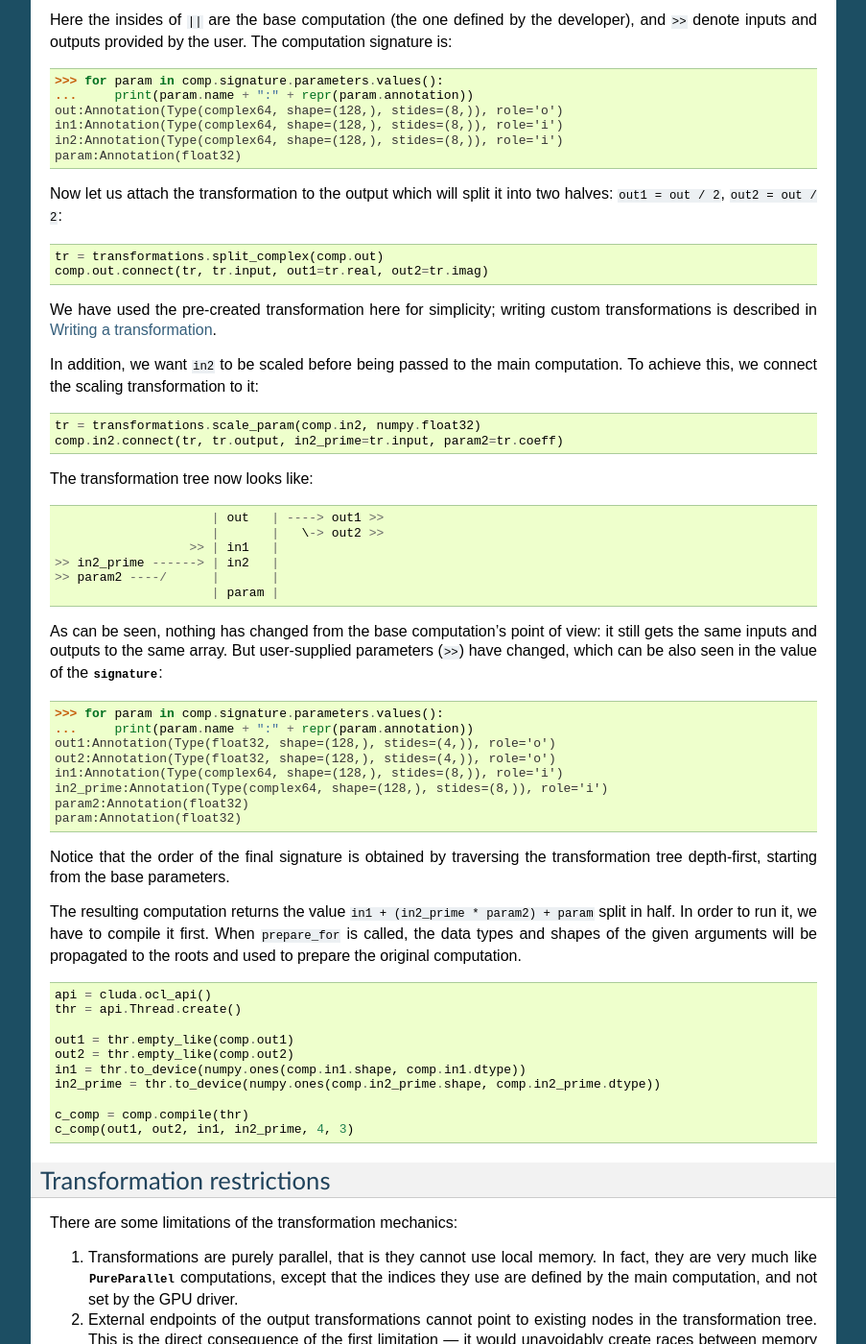
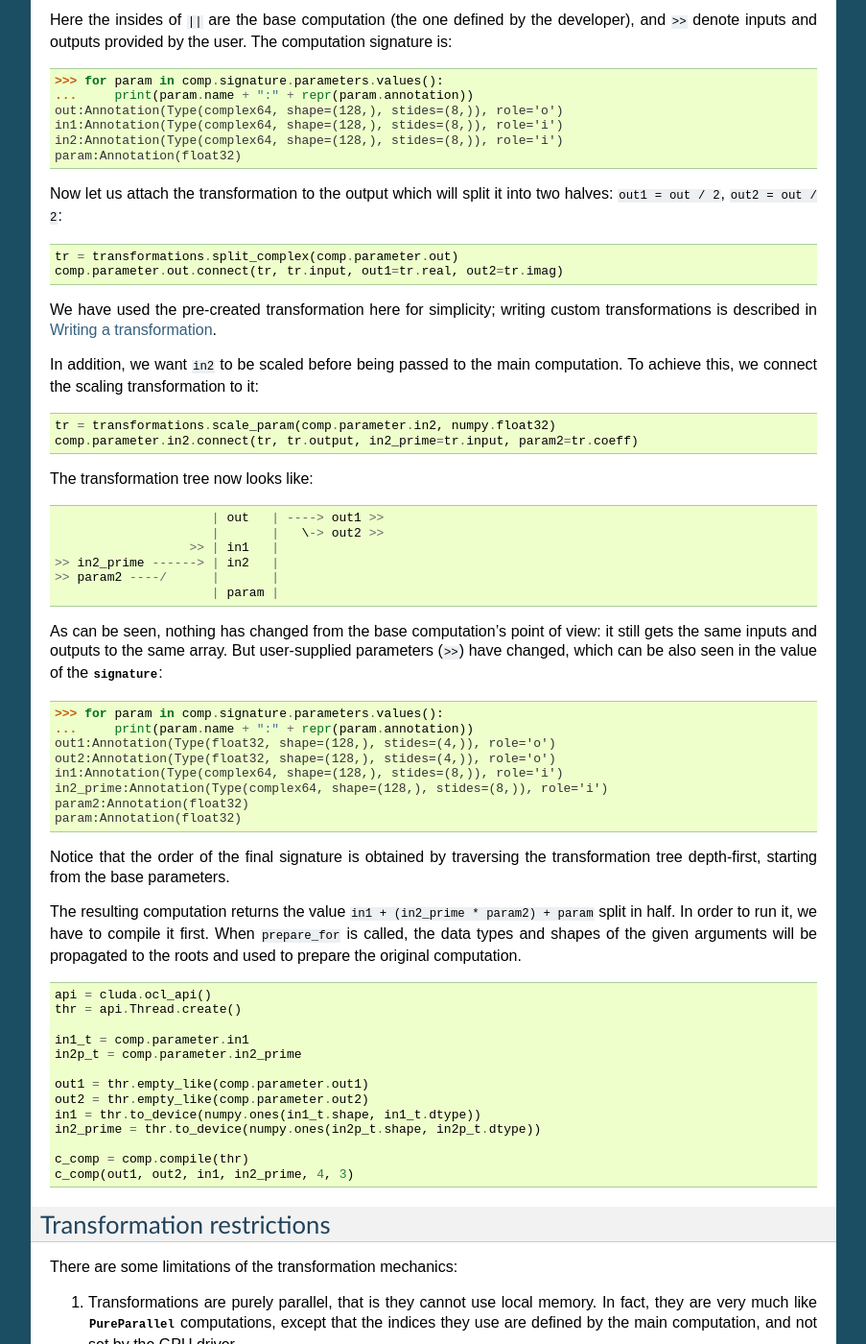
Before and after one commit to fjarri/reikna, a Sphinx documentation site: the page built from doc/source/tutorial-basic.rst, in a window 1280 px wide and 1400 px high, scrolled down 1409 px. Shown: the whole window at 96% size, without its empty margins (198-1101 px from the left). Built offline with Sphinx 7.4.7, drawn with Linux system fonts in a browser that asks for light colours.

Commit message:
doc: fixed doctests to work with ``parameter`` attribute of computations

```diff
--- a/doc/source/tutorial-basic.rst
+++ b/doc/source/tutorial-basic.rst
@@ -88,8 +88,8 @@ Now let us attach the transformation to the output which will split it into two
 
 .. testcode:: transformation_example
 
-    tr = transformations.split_complex(comp.out)
-    comp.out.connect(tr, tr.input, out1=tr.real, out2=tr.imag)
+    tr = transformations.split_complex(comp.parameter.out)
+    comp.parameter.out.connect(tr, tr.input, out1=tr.real, out2=tr.imag)
 
 We have used the pre-created transformation here for simplicity; writing custom transformations is described in :ref:`tutorial-advanced-transformation`.
 
@@ -98,8 +98,8 @@ To achieve this, we connect the scaling transformation to it:
 
 .. testcode:: transformation_example
 
-    tr = transformations.scale_param(comp.in2, numpy.float32)
-    comp.in2.connect(tr, tr.output, in2_prime=tr.input, param2=tr.coeff)
+    tr = transformations.scale_param(comp.parameter.in2, numpy.float32)
+    comp.parameter.in2.connect(tr, tr.output, in2_prime=tr.input, param2=tr.coeff)
 
 The transformation tree now looks like:
 
@@ -137,10 +137,13 @@ When ``prepare_for`` is called, the data types and shapes of the given arguments
     api = cluda.ocl_api()
     thr = api.Thread.create()
 
-    out1 = thr.empty_like(comp.out1)
-    out2 = thr.empty_like(comp.out2)
-    in1 = thr.to_device(numpy.ones(comp.in1.shape, comp.in1.dtype))
-    in2_prime = thr.to_device(numpy.ones(comp.in2_prime.shape, comp.in2_prime.dtype))
+    in1_t = comp.parameter.in1
+    in2p_t = comp.parameter.in2_prime
+
+    out1 = thr.empty_like(comp.parameter.out1)
+    out2 = thr.empty_like(comp.parameter.out2)
+    in1 = thr.to_device(numpy.ones(in1_t.shape, in1_t.dtype))
+    in2_prime = thr.to_device(numpy.ones(in2p_t.shape, in2p_t.dtype))
 
     c_comp = comp.compile(thr)
     c_comp(out1, out2, in1, in2_prime, 4, 3)
```
Also changed, not shown: doc/source/introduction.rst (+7 -3 lines).
